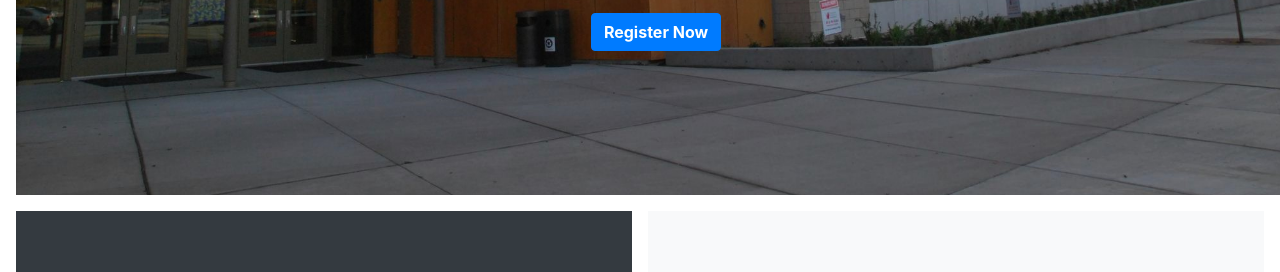
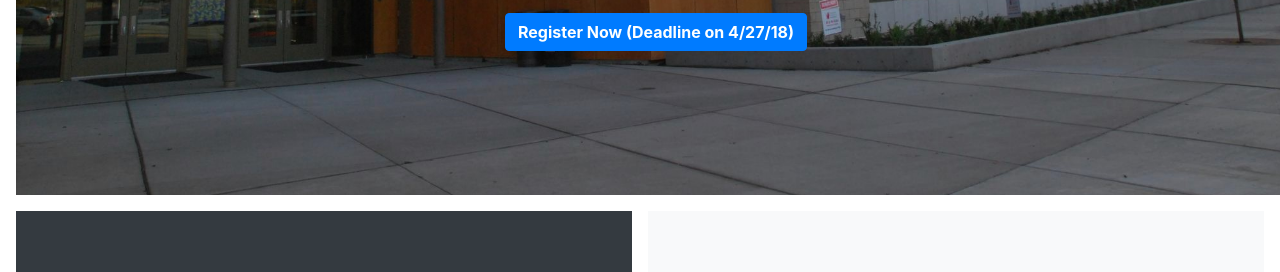
Before and after one commit to bryanjlim/issaquah-coding-contest-website, a plain HTML site: page public/index.html in a window 1280 px wide. Shown: the part 481-753 px from the top of the page. Drawn offline with nearby package versions, Linux system fonts and the light colour scheme.

Commit message:
Added deadline to button

```diff
--- a/public/index.html
+++ b/public/index.html
@@ -33,7 +33,7 @@
       <div class="col-md-5 p-lg-5 mx-auto my-5">
         <h1 class="display-4 font-weight-normal light">Issaquah Coding Contest</h1>
         <p class="lead font-weight-normal light"><strong>A programming competition for high school students of all skill levels.</strong></p>
-        <a class="btn btn-primary" href="https://goo.gl/forms/eLtf7tt83RjJVKok1"><strong>Register Now</strong></a>
+        <a class="btn btn-primary" href="https://goo.gl/forms/eLtf7tt83RjJVKok1"><strong>Register Now (Deadline on 4/27/18)</strong></a>
       </div>
     </div>
 
```
